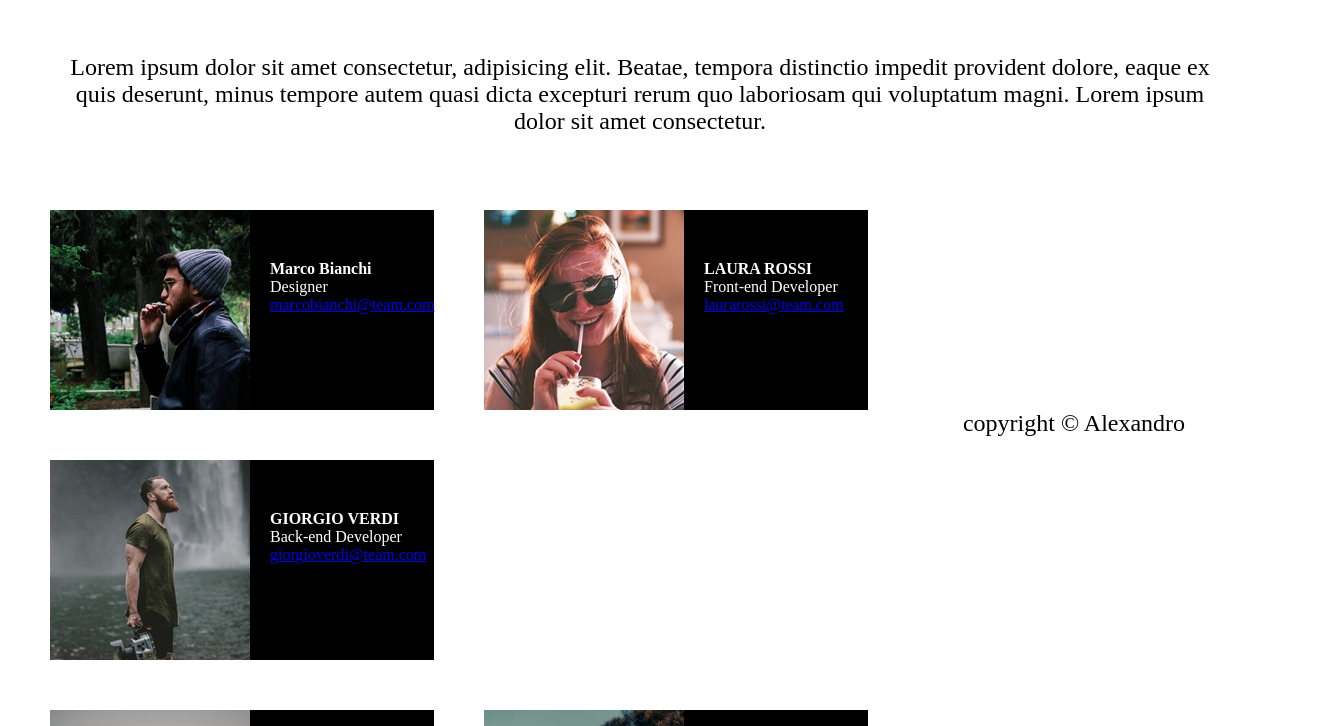
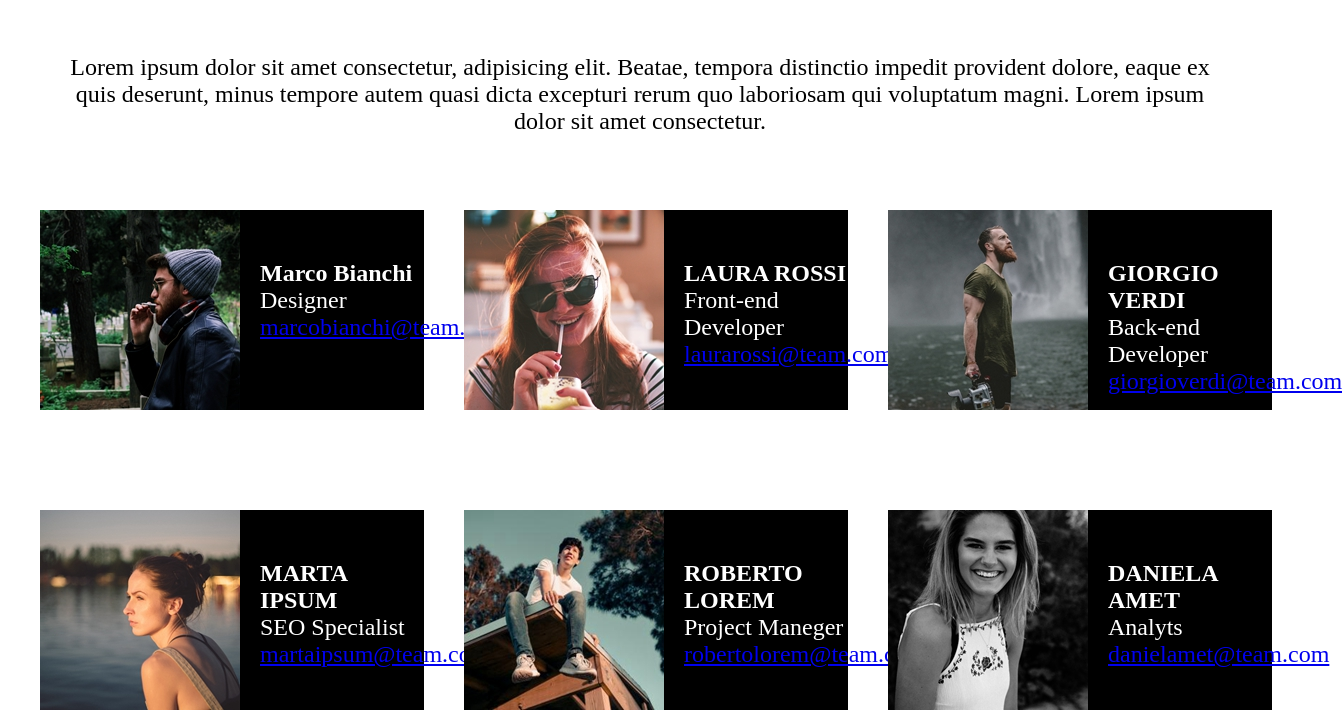
Before and after one commit to AlexandroFioretti1/html-css-float-cards, a plain HTML site: page index.html in a window 1280 px wide. Shown: the part 74-800 px from the top of the page, 1342 px wide, since content can reach past the window. Drawn offline with Linux system fonts and the light colour scheme.

Commit message:
float-cards css font-size card

```diff
--- a/style.css
+++ b/style.css
@@ -11,7 +11,6 @@
     border: 1px solid red;
 }
 
-
 /* utility  */
 .container {
     max-width: 100%;
@@ -24,8 +23,8 @@
     color: white;
     float: left;
     text-align: left;
-    margin-left: 50px;
-    margin-bottom: 50px;
+    margin-left: 40px;
+    margin-bottom: 100px;
     width: calc(90% / 3);
 }
 
@@ -52,8 +51,6 @@ h1 {
 
 .card img {
     Float: Left;
-    /* margin-top: 20px;
-margin-bottom: 20px; */
 }
 
 footer {
@@ -61,8 +58,9 @@ footer {
     font-size: 1.5rem;
 }
 
-.text-card{
+.text-card {
     margin-left: 220px;
     margin-top: 50px;
+    font-size: 1.50rem;
 }
 }
```
